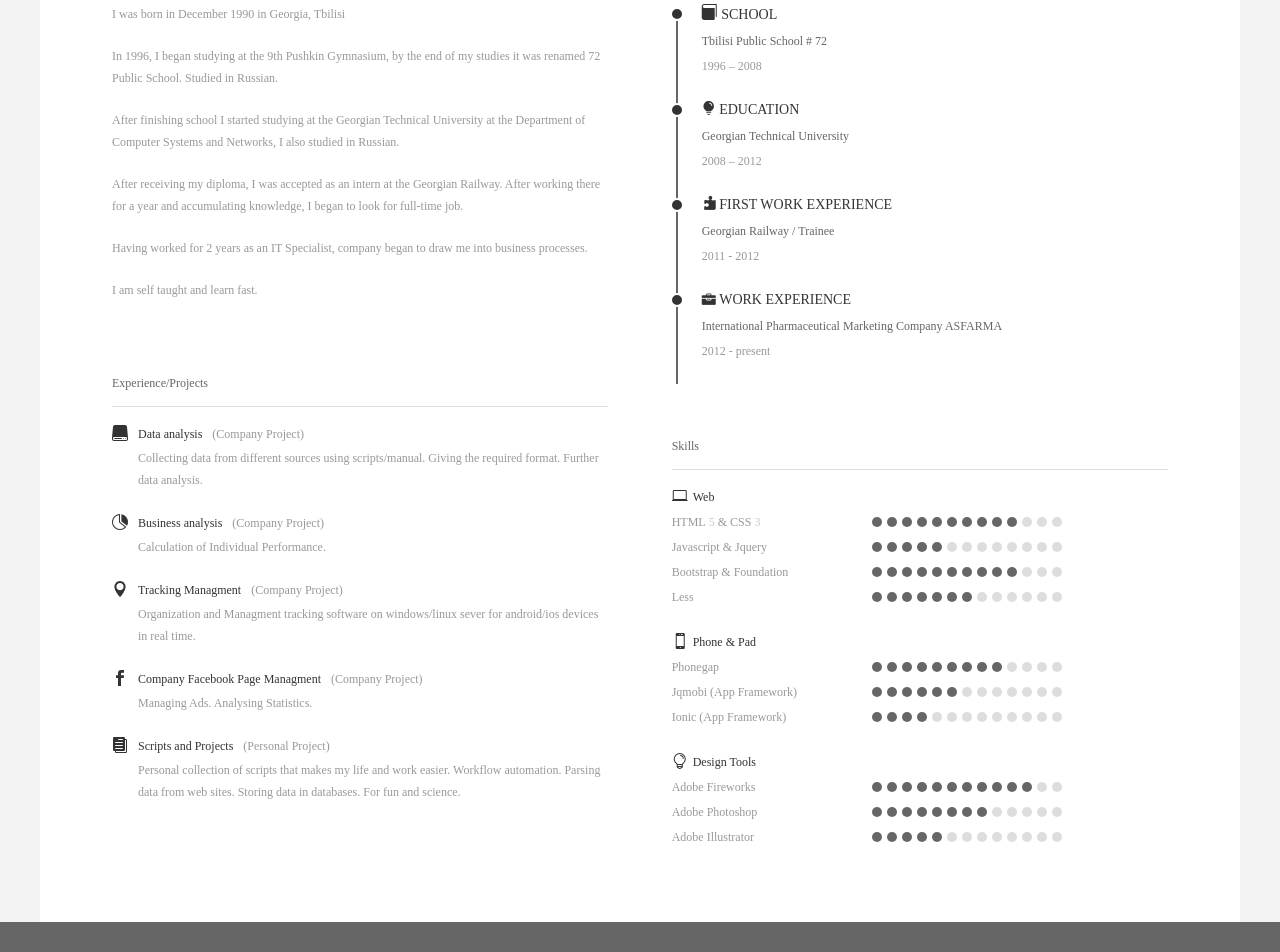
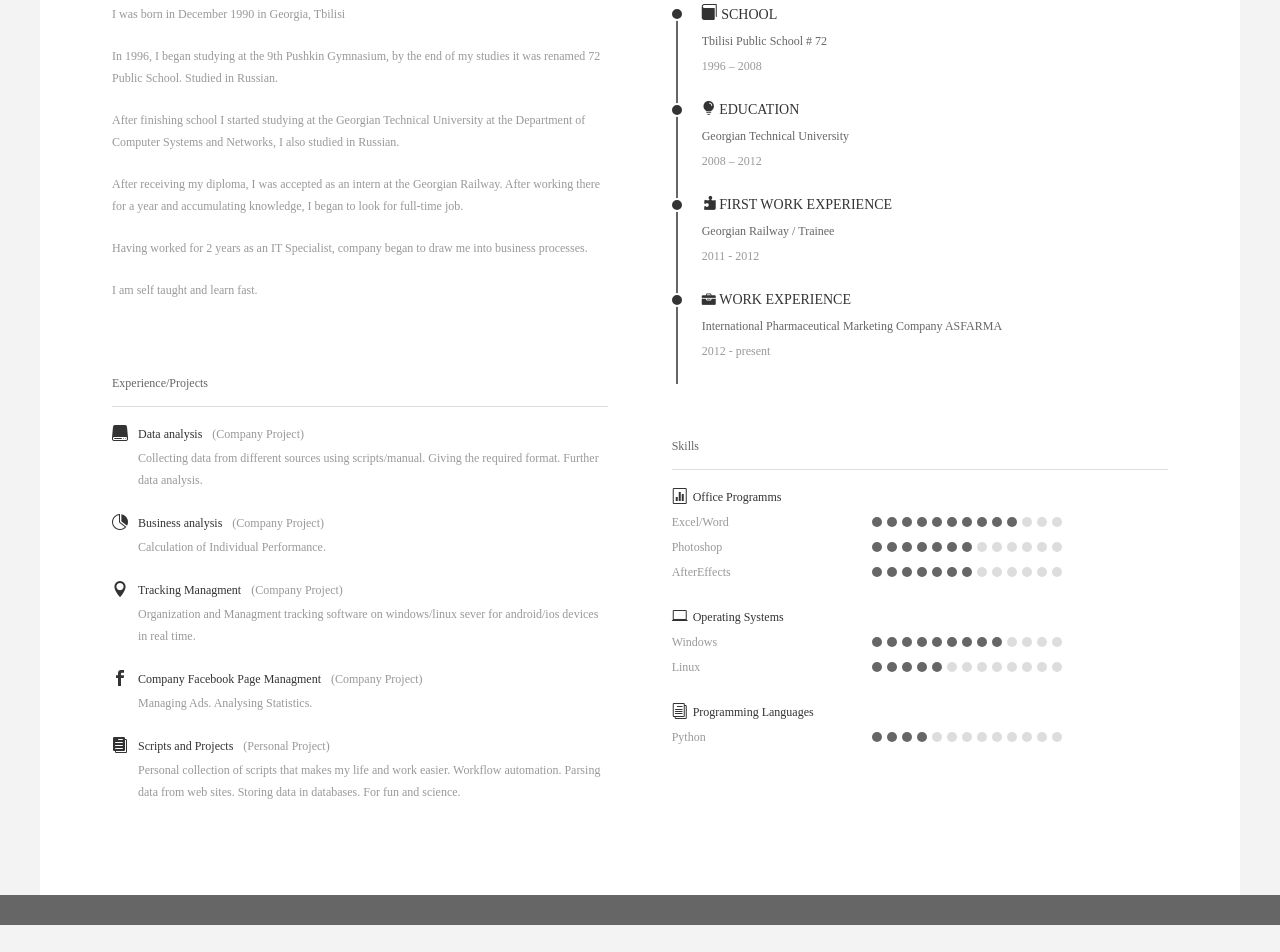
Before and after one commit to datka1/datka1.github.io, a plain HTML site: page index.html in a window 1280 px wide. Shown: the part 354-1306 px from the top of the page. After the commit the page ends 1279 px from the top, so only its background shows below. Drawn offline with Linux system fonts and the light colour scheme.

Commit message:
Add files via upload

```diff
--- a/index.html
+++ b/index.html
@@ -165,11 +165,11 @@
                         <h5>Skills</h5>
 
                         <dl class="clearfix">
-                            <dt><h6><i aria-hidden="true" data-icon="&#xe00d;"></i>Web<h6></dt>
+                            <dt><h6><i aria-hidden="true" data-icon="&#xe0ec;"></i>Office Programms<h6></dt>
                             <dd></dd>
                         </dl>
                         <dl class="clearfix">
-                            <dt>HTML<em>5</em> & CSS<em>3</em></dt>
+                            <dt>Excel/Word </dt>
                             <dd>
                                 <b></b>
                                 <b></b>
@@ -187,43 +187,7 @@
                             </dd>
                         </dl>
                         <dl class="clearfix">
-                            <dt>Javascript & Jquery</dt>
-                            <dd>
-                                <b></b>
-                                <b></b>
-                                <b></b>
-                                <b></b>
-                                <b></b>
-                                <em></em>
-                                <em></em>
-                                <em></em>
-                                <em></em>
-                                <em></em>
-                                <em></em>
-                                <em></em>
-                                <em></em>
-                            </dd>
-                        </dl>
-                        <dl class="clearfix">
-                            <dt>Bootstrap & Foundation</dt>
-                            <dd>
-                                <b></b>
-                                <b></b>
-                                <b></b>
-                                <b></b>
-                                <b></b>
-                                <b></b>
-                                <b></b>
-                                <b></b>
-                                <b></b>
-                                <b></b>
-                                <em></em>
-                                <em></em>
-                                <em></em>
-                            </dd>
-                        </dl>
-                        <dl class="clearfix">
-                            <dt>Less</dt>
+                            <dt>Photoshop</dt>
                             <dd>
                                 <b></b>
                                 <b></b>
@@ -240,12 +204,31 @@
                                 <em></em>
                             </dd>
                         </dl>
+                        <dl class="clearfix">
+                            <dt>AfterEffects</dt>
+                            <dd>
+                                <b></b>
+                                <b></b>
+                                <b></b>
+                                <b></b>
+                                <b></b>
+                                <b></b>
+                                <b></b>
+                                <em></em>
+                                <em></em>
+                                <em></em>
+                                <em></em>
+                                <em></em>
+                                <em></em>
+                            </dd>
+                        </dl>
+
                         <dl class="clearfix mt20">
-                            <dt><h6><i aria-hidden="true" data-icon="&#xe00b;"></i>Phone & Pad<h6></dt>
+                            <dt><h6><i aria-hidden="true" data-icon="&#xe00d;"></i>Operating Systems<h6></dt>
                             <dd></dd>
                         </dl>
                         <dl class="clearfix">
-                            <dt>Phonegap</dt>
+                            <dt>Windows</dt>
                             <dd>
                                 <b></b>
                                 <b></b>
@@ -263,9 +246,8 @@
                             </dd>
                         </dl>
                         <dl class="clearfix">
-                            <dt>Jqmobi (App Framework)</dt>
+                            <dt>Linux</dt>
                             <dd>
-                                <b></b>
                                 <b></b>
                                 <b></b>
                                 <b></b>
@@ -278,74 +260,22 @@
                                 <em></em>
                                 <em></em>
                                 <em></em>
+                                <em></em>
                             </dd>
                         </dl>
+
+                        <dl class="clearfix mt20">
+                            <dt><h6><i aria-hidden="true" data-icon="&#x69;"></i>Programming Languages<h6></dt>
+                            <dd></dd>
+                        </dl>
                         <dl class="clearfix">
-                            <dt>Ionic (App Framework)</dt>
+                            <dt>Python</dt>
                             <dd>
                                 <b></b>
                                 <b></b>
                                 <b></b>
                                 <b></b>
                                 <em></em>
-                                <em></em>
-                                <em></em>
-                                <em></em>
-                                <em></em>
-                                <em></em>
-                                <em></em>
-                                <em></em>
-                                <em></em>
-                            </dd>
-                        </dl>
-                        <dl class="clearfix mt20">
-                            <dt><h6><i aria-hidden="true" data-icon="&#xe007;"></i>Design Tools<h6></dt>
-                            <dd></dd>
-                        </dl>
-                        <dl class="clearfix">
-                            <dt>Adobe Fireworks</dt>
-                            <dd>
-                                <b></b>
-                                <b></b>
-                                <b></b>
-                                <b></b>
-                                <b></b>
-                                <b></b>
-                                <b></b>
-                                <b></b>
-                                <b></b>
-                                <b></b>
-                                <b></b>
-                                <em></em>
-                                <em></em>
-                            </dd>
-                        </dl>
-                        <dl class="clearfix">
-                            <dt>Adobe Photoshop</dt>
-                            <dd>
-                                <b></b>
-                                <b></b>
-                                <b></b>
-                                <b></b>
-                                <b></b>
-                                <b></b>
-                                <b></b>
-                                <b></b>
-                                <em></em>
-                                <em></em>
-                                <em></em>
-                                <em></em>
-                                <em></em>
-                            </dd>
-                        </dl>
-                        <dl class="clearfix">
-                            <dt>Adobe Illustrator</dt>
-                            <dd>
-                                <b></b>
-                                <b></b>
-                                <b></b>
-                                <b></b>
-                                <b></b>
                                 <em></em>
                                 <em></em>
                                 <em></em>
```
